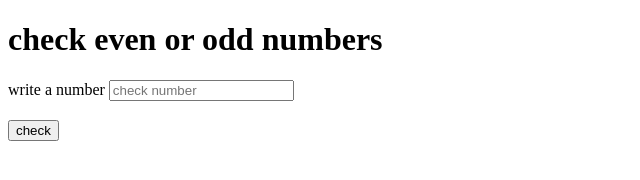
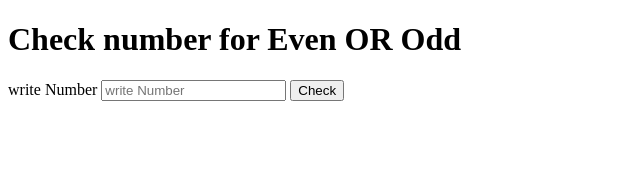
Before and after one commit to saribghouri/even-or-odd, a plain HTML site: page index.html in a window 1280 px wide. Shown: the whole page, without its empty margins (0-640 px from the left). Drawn offline with Linux system fonts and the light colour scheme.

Commit message:
sir ka task 1

```diff
--- a/index.html
+++ b/index.html
@@ -7,24 +7,34 @@
     <title>Document</title>
   </head>
   <body>
-    <h1>check even or odd numbers</h1>
-    <label for="checkNumber">write a number</label>
-    <input
-      type="text"
-      id="number"
-      placeholder="check number"
-      onclick="caluculate"
-    />
-    <h3 id="result"></h3>
-    <button onclick="caluculate()">check</button>
+    <h1>Check number for Even OR Odd</h1>
+    <form onsubmit="calculate(); return false">
+      <label for="Numbercheck">write Number</label>
+      <input
+        type="number"
+        min="1"
+        required
+        id="oddeven"
+        placeholder="write Number"
+      />
+      <button type="Check">Check</button>
+    </form>
+    <h3 id="show"></h3>
+
     <script>
-      const caluculate = () => {
-        if (number % 2 == 0) {
-          document.write("The number is even");
+      function calculate() {
+        let num = document.getElementById("oddeven").value;
+
+        if (num % 2 === 0) {
+          num = document.getElementById(
+            "show"
+          ).innerHTML = `Hurray! Your ${num} is an even number`;
         } else {
-          document.write("The number is odd");
+          num = document.getElementById(
+            "show"
+          ).innerHTML = `Ooops! Your ${num} is an Odd number`;
         }
-      };
+      }
     </script>
   </body>
 </html>
```
